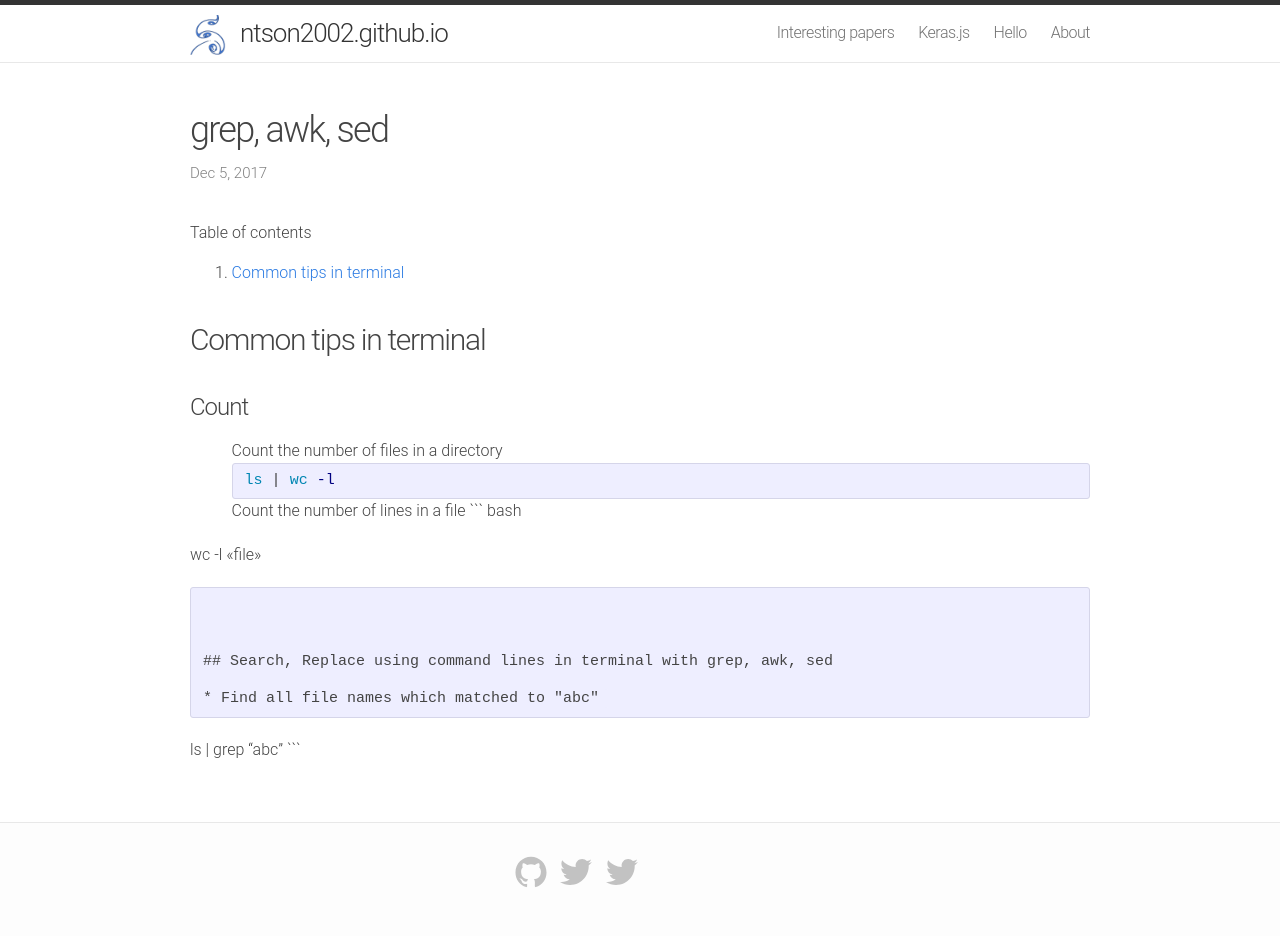
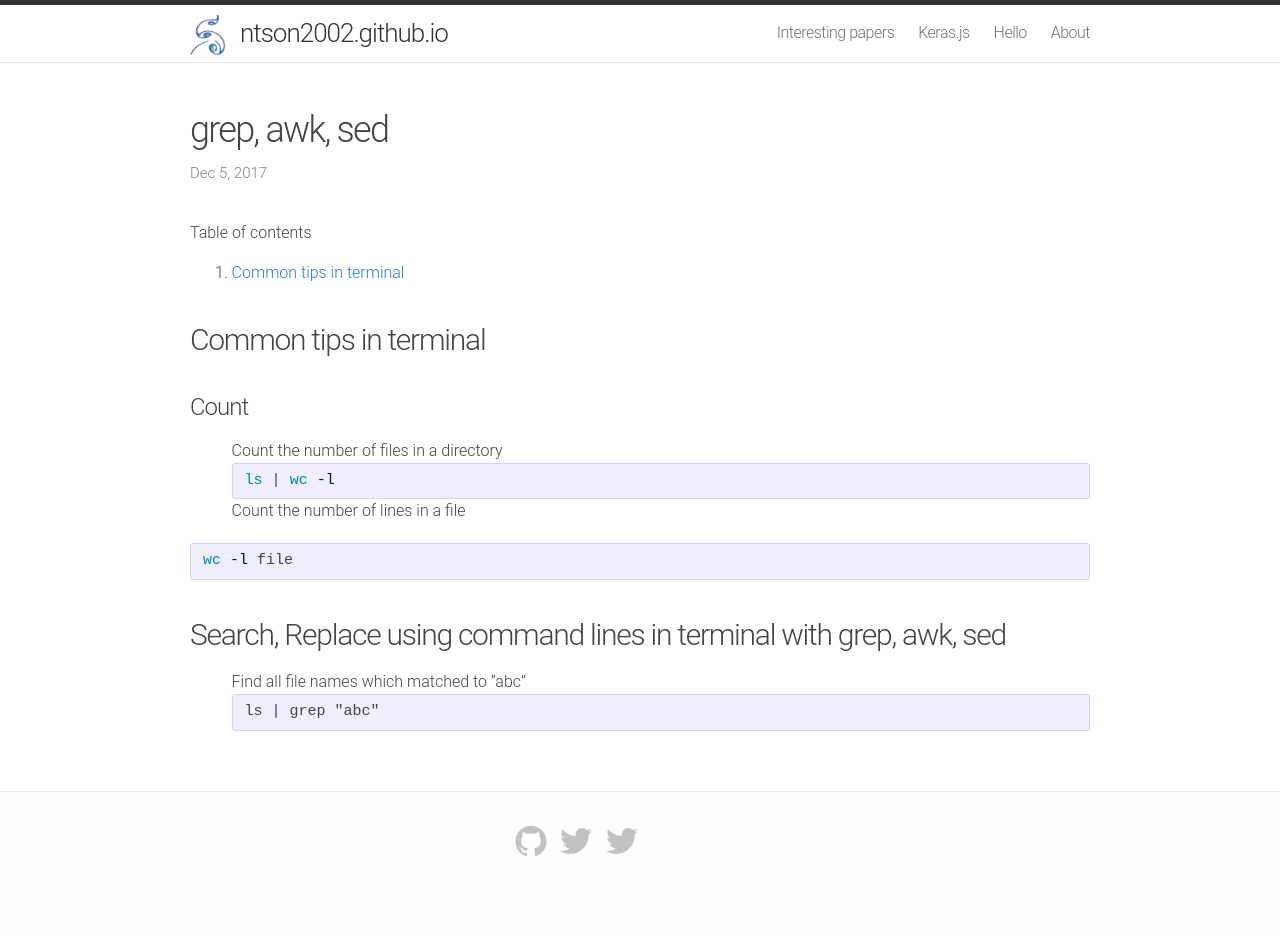
Before and after one commit to ntson2002/ntson2002.github.io, a Jekyll site: the page built from _posts/2017-12-04-grep.markdown, in a window 1280 px wide. Built offline with Jekyll 4.4.1, drawn with Linux system fonts in a browser that asks for light colours; comment, search, counter and statistics services are not loaded; after the commit the page ends 905 px from its top, so only the background shows below that; part of the change alters nothing that is shown.

````diff
--- a/_posts/2017-12-04-grep.markdown
+++ b/_posts/2017-12-04-grep.markdown
@@ -20,9 +20,9 @@ mathjax: true
 ls | wc -l
 ```
 * Count the number of lines in a file
+
 ``` bash
-
-wc -l <<file>>
+wc -l file
 ```
 
 
````
